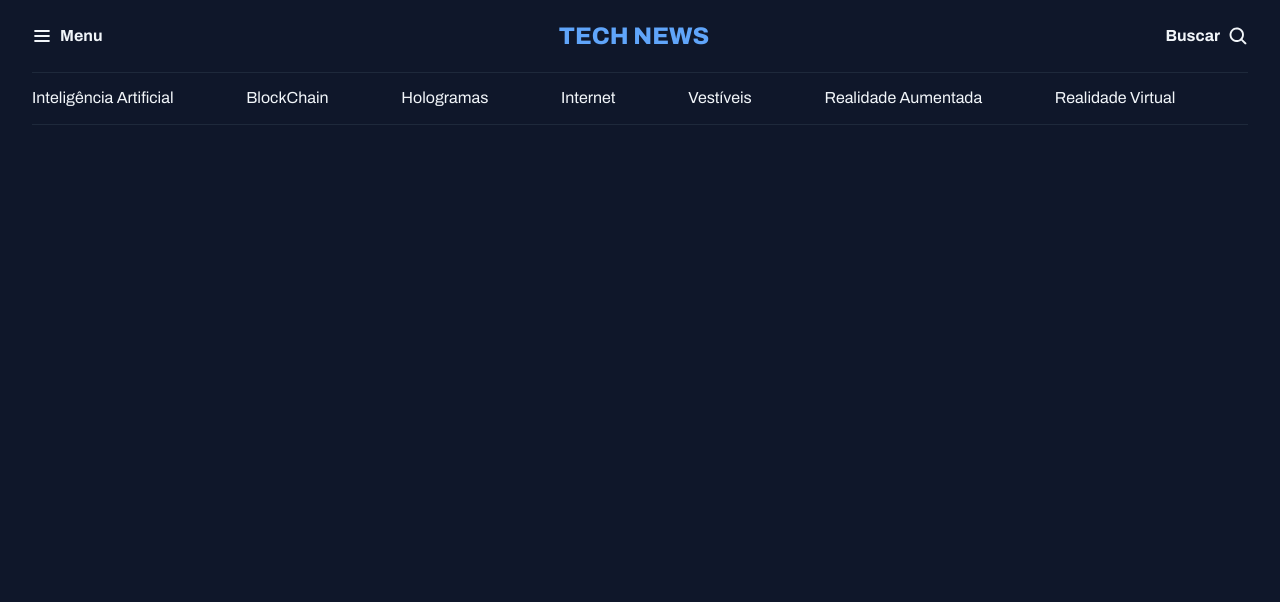
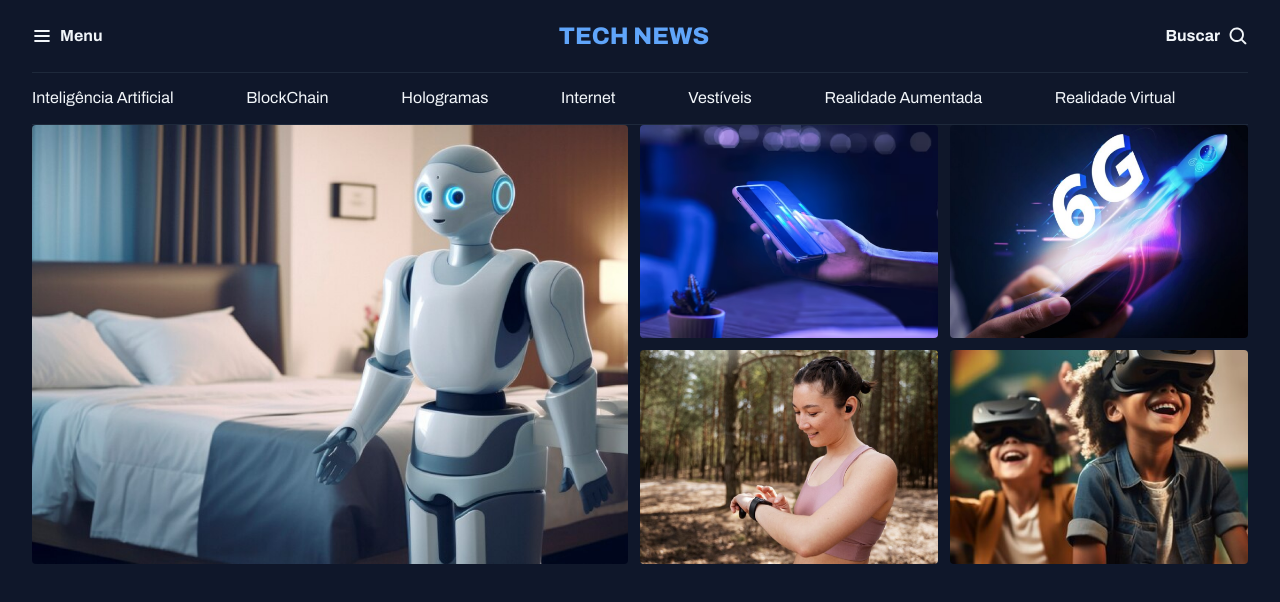
Before and after one commit to devPedro7/estudosGrid, a plain HTML site: page PROJETO - PORTAL DE NOTICIAS/index.html in a window 1280 px wide. Drawn offline with Linux system fonts and the light colour scheme.

Commit message:
Estruturando a seção destaques

```diff
--- a/PROJETO - PORTAL DE NOTICIAS/CSS/global.css
+++ b/PROJETO - PORTAL DE NOTICIAS/CSS/global.css
@@ -46,19 +46,16 @@ h1,h2,h3{
     font: inherit; /*herdando do pai em que ele está dentro*/
 }
 
+img{
+    max-width: 100%;
+}
+
 .container{
     max-width: 1280px;
     padding-inline: 32px;
     margin-inline: auto;
 }
 
-
-/*classe utilitaria: utility-first classe que faz apenas uma coisa*/
-/*os frameworks de front utilizam classes utilitarias*/
-.grid{
-    display: grid;
+.main{
+    margin-top: 40px;
 }
-
-.grid-flow-col{ /*fazendo com o grid saia de linha e vire coluna*/
-    grid-auto-flow: column;
-}
--- a/PROJETO - PORTAL DE NOTICIAS/CSS/index.css
+++ b/PROJETO - PORTAL DE NOTICIAS/CSS/index.css
@@ -1,2 +1,4 @@
 @import url(global.css);
+@import url(utility.css);
 @import url(header.css);
+@import url(sections.css);
--- /dev/null
+++ b/PROJETO - PORTAL DE NOTICIAS/CSS/sections.css
@@ -0,0 +1,5 @@
+#featured img{
+    height: 100%;
+    object-fit: cover;
+    border-radius: 4px;
+}
--- /dev/null
+++ b/PROJETO - PORTAL DE NOTICIAS/CSS/utility.css
@@ -0,0 +1,17 @@
+/*classe utilitaria: utility-first classe que faz apenas uma coisa*/
+/*os frameworks de front utilizam classes utilitarias*/
+.grid{
+    display: grid;
+}
+
+.grid-flow-col{ /*fazendo com o grid saia de linha e vire coluna*/
+    grid-auto-flow: column;
+}
+
+.grid-cols-2{
+    grid-template-columns: 1fr 1fr;
+}
+
+.gap-16{
+    gap: 12px;
+}
--- a/PROJETO - PORTAL DE NOTICIAS/index.html
+++ b/PROJETO - PORTAL DE NOTICIAS/index.html
@@ -37,5 +37,33 @@
         </nav>
     </header>
 
+    <main class="grid container">
+        <section id="featured" class="grid grid-flow-col gap-16">
+
+            <div>
+                <img src="ASSETS/IMAGES/Image 01.png" alt="">
+            </div>
+
+            <div class="grid grid-cols-2 gap-16">
+                <div>
+                    <img src="ASSETS/IMAGES/Image 02.png" alt="">
+                </div>
+
+                <div>
+                    <img src="ASSETS/IMAGES/Image 03.png" alt="">
+                </div>
+
+                <div>
+                    <img src="ASSETS/IMAGES/Image 04.png" alt="">
+                </div>
+
+                <div>
+                    <img src="ASSETS/IMAGES/Image 05.png" alt="">
+                </div>
+            </div>
+
+        </section>
+    </main>
+
 </body>
 </html>
```
